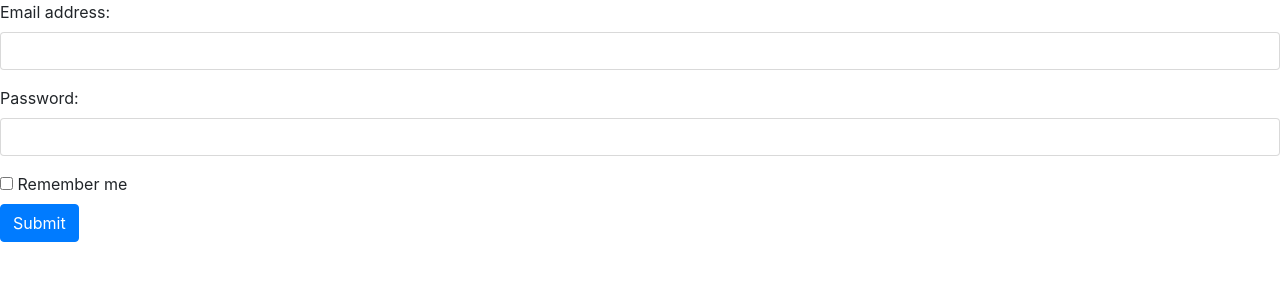
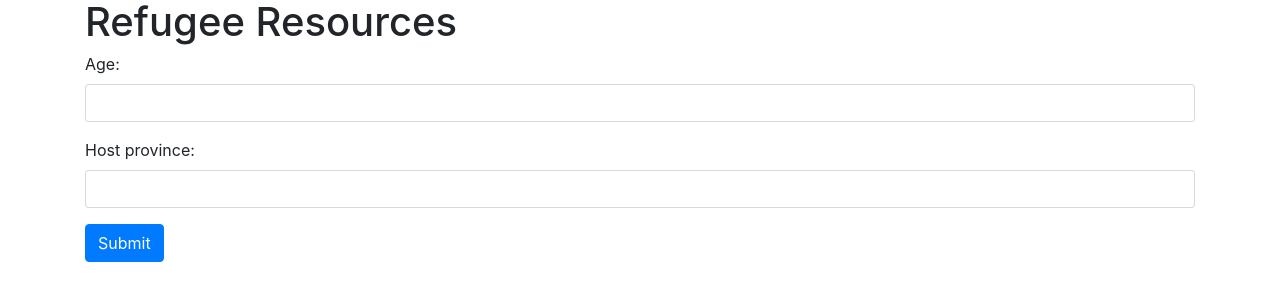
Before and after one commit to AshleyWWW/tohacks2019, a plain HTML site: page main.html in a window 1280 px wide. Drawn offline with Linux system fonts and the light colour scheme; files whose address does not match are found by name.

Commit message:
enable basic input to query integration!!!

```diff
--- a/main.html
+++ b/main.html
@@ -1,4 +1,5 @@
 <!DOCTYPE html>
+
 <head>
     <title>Refugee Resource Hub</title>
     <meta charset="UTF-8">
@@ -6,21 +7,22 @@
     <link rel="stylesheet" href="node_modules\bootstrap\dist\css\bootstrap.css" />
 
 </head>
+
 <body>
-    <form action="/action_page.php">
+    <div class="container">
+        <h1>Refugee Resources</h1>
+        <form>
             <div class="form-group">
-          <label for="email">Email address:</label>
-          <input type="email" class="form-control" id="email">
+                <label for="age">Age: </label>
+                <input type="number" class="form-control" id="age">
             </div>
             <div class="form-group">
-          <label for="pwd">Password:</label>
-          <input type="password" class="form-control" id="pwd">
-        </div>
-        <div class="checkbox">
-          <label><input type="checkbox"> Remember me</label>
+                <label for="destination">Host province:</label>
+                <input type="text" class="form-control" id="destination">
             </div>
             <button id="submitBtn" type="submit" class="btn btn-primary">Submit</button>
         </form>
         <div id="output"></div>
+    </div>
     <script type="text/javascript" src="main.js"> </script>
 </body>
--- a/main.js
+++ b/main.js
@@ -1,19 +1,18 @@
 document.getElementById("submitBtn").onclick = function (event) {
     event.preventDefault();
     function assembleQueryString() {
-        var maritalSel = document.getElementById("userProf");
         var query = "?" +
                     // "originCountry=" + document.getElementById("originCountry").innerHTML +
                     // "&yearsInCanada=" + document.getElementById("yearsCDN").innerHTML +
-                    "&destination=" + document.getElementById("hostProv").innerHTML +
-                    "&age=" + document.getElementById("age").innerHTML;
+                    "destination=" + document.getElementById("destination").value +
+                    "&age=" + document.getElementById("age").value;
                     // "&maritalStatus=" + maritalSel.options[maritalSel.selectedIndex].text +
                     // "&school=" + document.getElementById("school").innerHTML +
                     // "&dependants=" + document.getElementById("userDependant").innerHTML;
         return query;
     }
 
-    fetch("http://localhost:3000/?age=20", {
+    fetch("http://localhost:3000/" + assembleQueryString(), {
         mode: 'cors'
     }).then(function (data) {
         console.log(data);
@@ -21,7 +20,7 @@ document.getElementById("submitBtn").onclick = function (event) {
     }).then(function (body) {
         headers = ['name', 'url', 'provinces', 'ageMin', 'ageMax', 'language', 'studentStatus', 'school', 'gpa', 'maritalStat', 'dependants', 'ethnicity', 'yearsInCanada'] // renamed headers, etc
         headerNames = ['NAME OF BURSARY', 'LINK', 'ENTRY PROVINCE', 'AGE MIN', 'AGE MAX', 'ENGLISH/FRENCH COMPETENT (oral and written)', 'STUDENT-BASED(Y/N)', 'SCHOOL OF STUDY (NONE if not student, ANY for any school)', 'GRADE AVERAGE (NONE, if none needed)', 'MARRIAGE STATUS (Married, Single, ANY)', 'NUMBER OF DEPENDANTS (ANY for acceptance regardless)', 'ETHNICITY (ANY for open acceptance)', 'Minimum Number of Years in Canada'];
-        var table = "<table class='table'><thead><tr>";
+        var table = "<table class='table table-responsive'><thead><tr>";
         headerNames.forEach(header => {
             table += "<th scope='col'>" + header + "</th>";
         });
```
Lines whose indentation alone changed are shown as unchanged.
